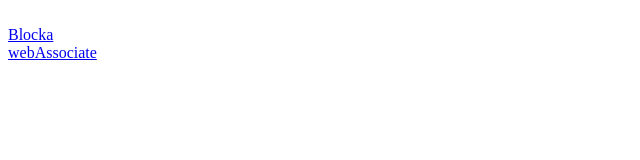
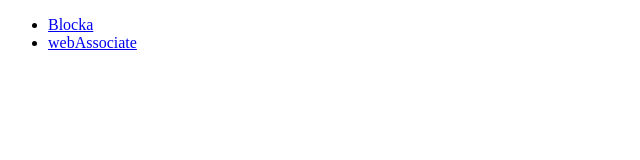
Before and after one commit to halfside-net/halfside-net.github.io, a plain HTML site: page index.html in a window 1280 px wide. Shown: the whole page, without its empty margins (0-640 px from the left). Drawn offline with Linux system fonts and the light colour scheme.

Commit message:
Update index.html

```diff
--- a/index.html
+++ b/index.html
@@ -5,9 +5,9 @@
     <meta name="viewport" content="width=device-width,initial-scale=1">
   </head>
   <body>
-    <br>
-    <a href="/blocka">Blocka</a>
-    <br>
-    <a href="/webassociate">webAssociate</a>
+    <ul>
+      <li><a href="/blocka">Blocka</a></li>
+      <li><a href="/webassociate">webAssociate</a></li>
+    </ul>
   </body>
 </html>
```
